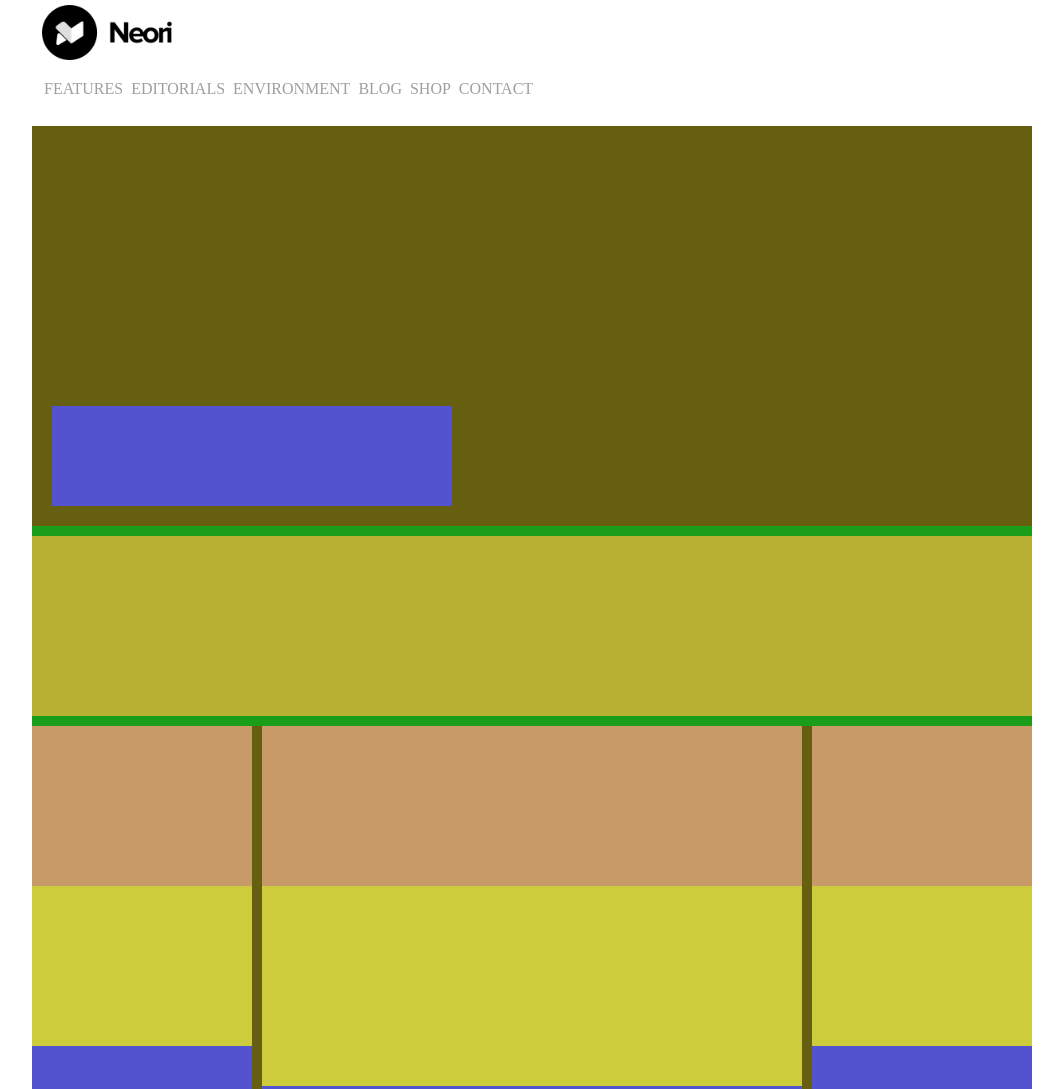
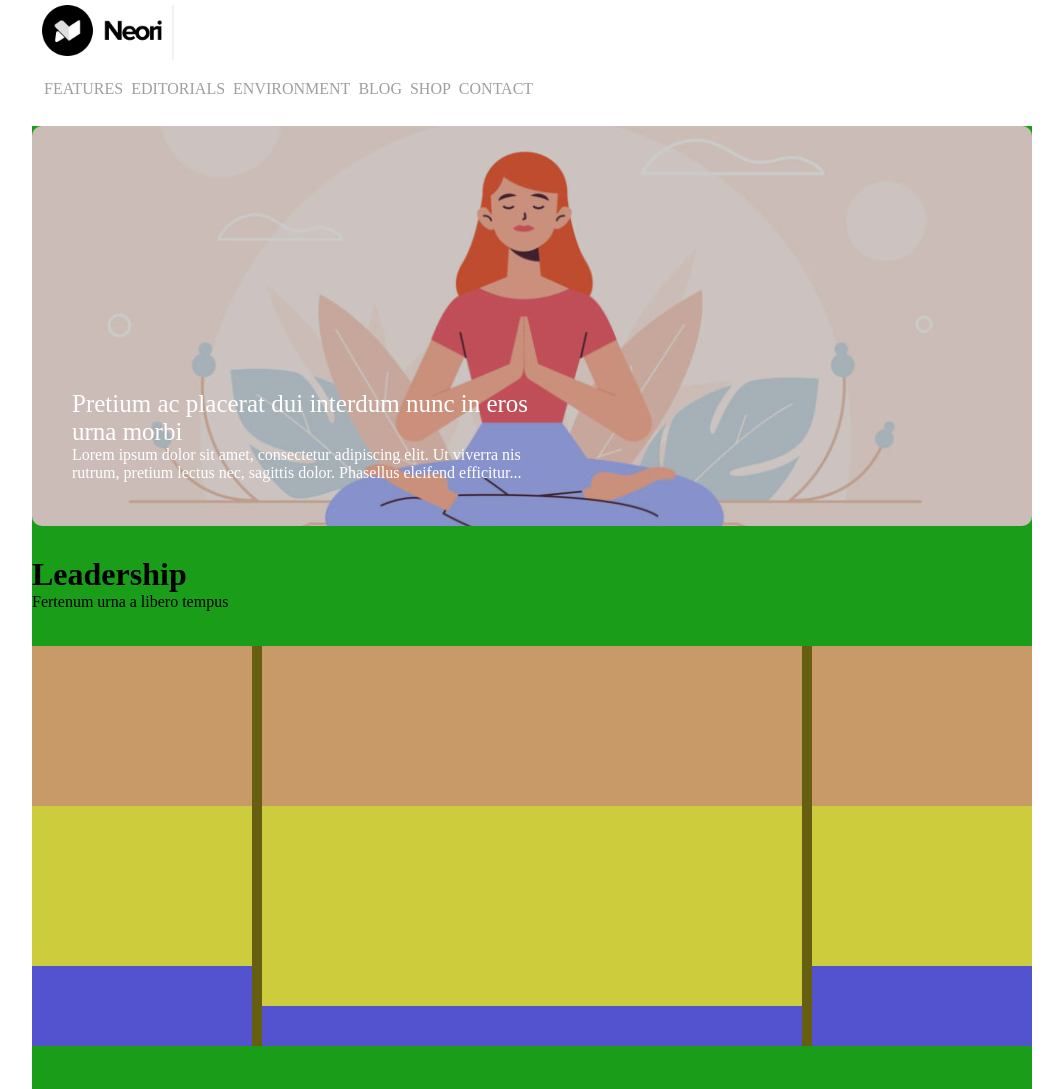
Before and after one commit to robertolatini31/htmlcss-wp, a plain HTML site: page index.html in a window 1280 px wide. Shown: the top 1089 px of the page, without its empty margins (108-1171 px from the left). Drawn offline with Linux system fonts and the light colour scheme.

Commit message:
add banner section

```diff
--- a/css/style.css
+++ b/css/style.css
@@ -13,6 +13,18 @@ header, main, footer {
 }
 
 /* ---> Utility <--- */
+
+.border_radius {
+    border-radius: 10px;
+}
+
+.bg_readable {
+    height: 100%;
+    width: 100%;
+    background-color: rgba(0, 0, 0, 0.2);
+    top: 0;
+    left: 0;
+}
 
 .blue {
     background-color: rgba(81, 81, 255, 0.8);
@@ -58,13 +70,13 @@ header {
 .logo {
     top: 0;
     left: 5px;
-    /* height: 40px;
-    width: 150px; */
     margin: 5px;
+    border-right: 2px solid rgba(211, 211, 211, 0.3);
+    padding-right: 10px;
 }
 
 .logo_img {
-    max-width: 130px;
+    max-width: 120px;
 }
 
 .nav_tab {
@@ -97,17 +109,28 @@ main {
     width: 100%;
 }
 
+.banner_img {
+    width: 100%;
+    height: 100%;
+   object-fit: cover;
+}
+
 .text_bigimg{
     height: 100px;
-    width: 400px;
-    bottom: 20px;
-    left: 20px;
+    width: 490px;
+    bottom: 36px;
+    left: 40px;
+    color: white;
+}
+
+.title_bigimg {
+    font-size: 25px;
 }
 
 .section_title {
-    height: 18%;
+    height: 6%;
     width: 100%;
-    margin: 1% 0;
+    margin: 3% 0;
 }
 
 .container {
--- a/index.html
+++ b/index.html
@@ -31,15 +31,37 @@
 
     <main id="site_main" class="green">
 
-        <div class="bigimg red relative">
+        <div class="bigimg relative">
 
-            <div class="text_bigimg absolute blue"></div>
+            <img class="banner_img border_radius" src="./img/banner.jpg" alt="">
+
+            <div class="bg_readable border_radius absolute"></div>
+            <!-- /.bg_readable -->
+
+            <div class="text_bigimg absolute">
+
+                <div class="title_bigimg">Pretium ac placerat dui interdum nunc
+                    in eros urna morbi</div>
+                <!-- /.title_bigimg -->
+
+                <p class="paragraph_bigimg">Lorem ipsum dolor sit amet, consectetur adipiscing elit. Ut viverra nis
+                    rutrum, pretium lectus nec, sagittis dolor. Phasellus eleifend efficitur...</p>
+                <!-- /.paragraph_bigimg -->
+
+            </div>
             <!-- /.img_big -->
 
         </div>
         <!-- /.test big -->
 
-        <div class="section_title orange"></div>
+        <div class="section_title">
+
+            <h1 class="title_section">Leadership</h1>
+            <!-- /.title -->
+            <p class="paragraph_sectoion">Fertenum urna a libero tempus</p>
+            <!-- /.paragraph_sectoion -->
+
+        </div>
         <!-- /.section_title -->
 
         <div class="container clearfix red">
```
